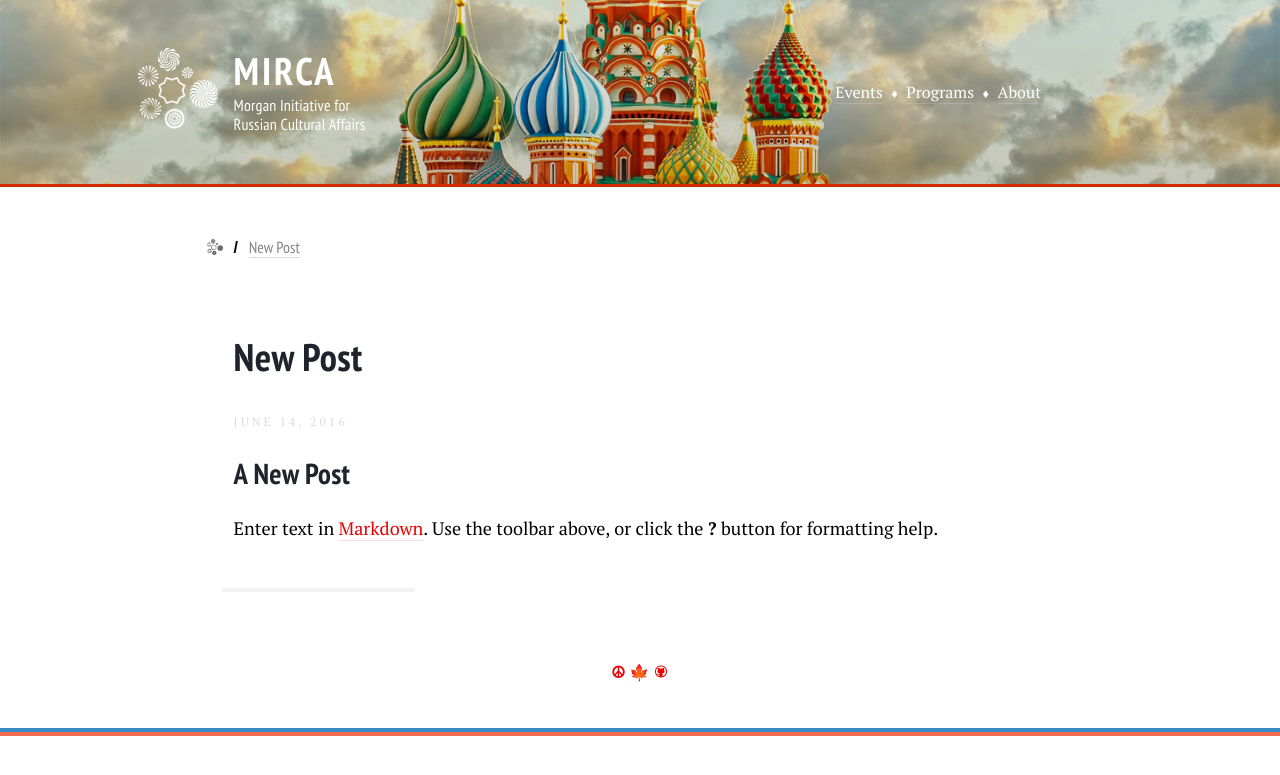
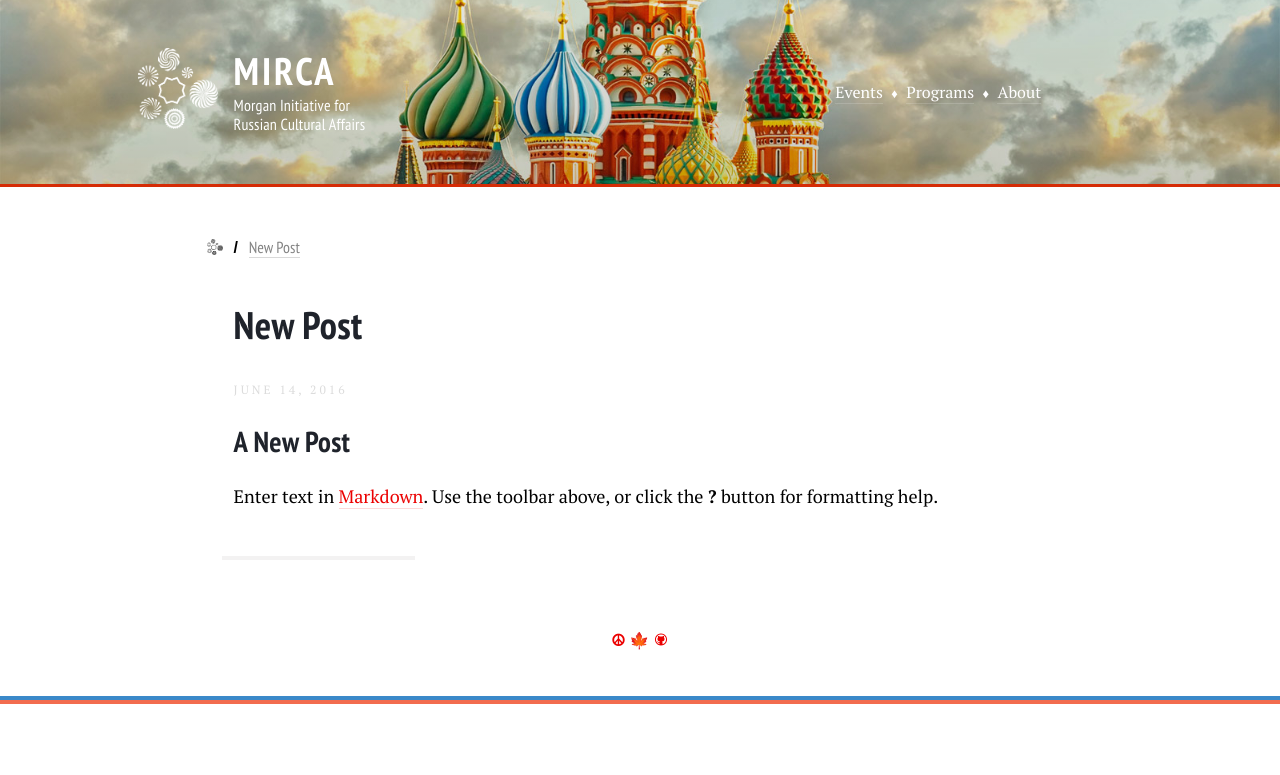
Before and after one commit to dy/mircamtl.github.io, a Jekyll site: the page built from _posts/2016-06-14-new-post.md, in a window 1280 px wide. Shown: the top 775 px of the page. Built offline with Jekyll 4.4.1, drawn with Linux system fonts in a browser that asks for light colours.

Commit message:
Remove post padding

```diff
--- a/css/index.css
+++ b/css/index.css
@@ -617,7 +617,7 @@ hr {
 .post {
 	position: relative;
 	margin: 0;
-	padding: 3rem 0rem 1.5rem;
+	padding: 1rem 0rem 1.5rem;
 }
 .post:after {
 	content: '';
```
